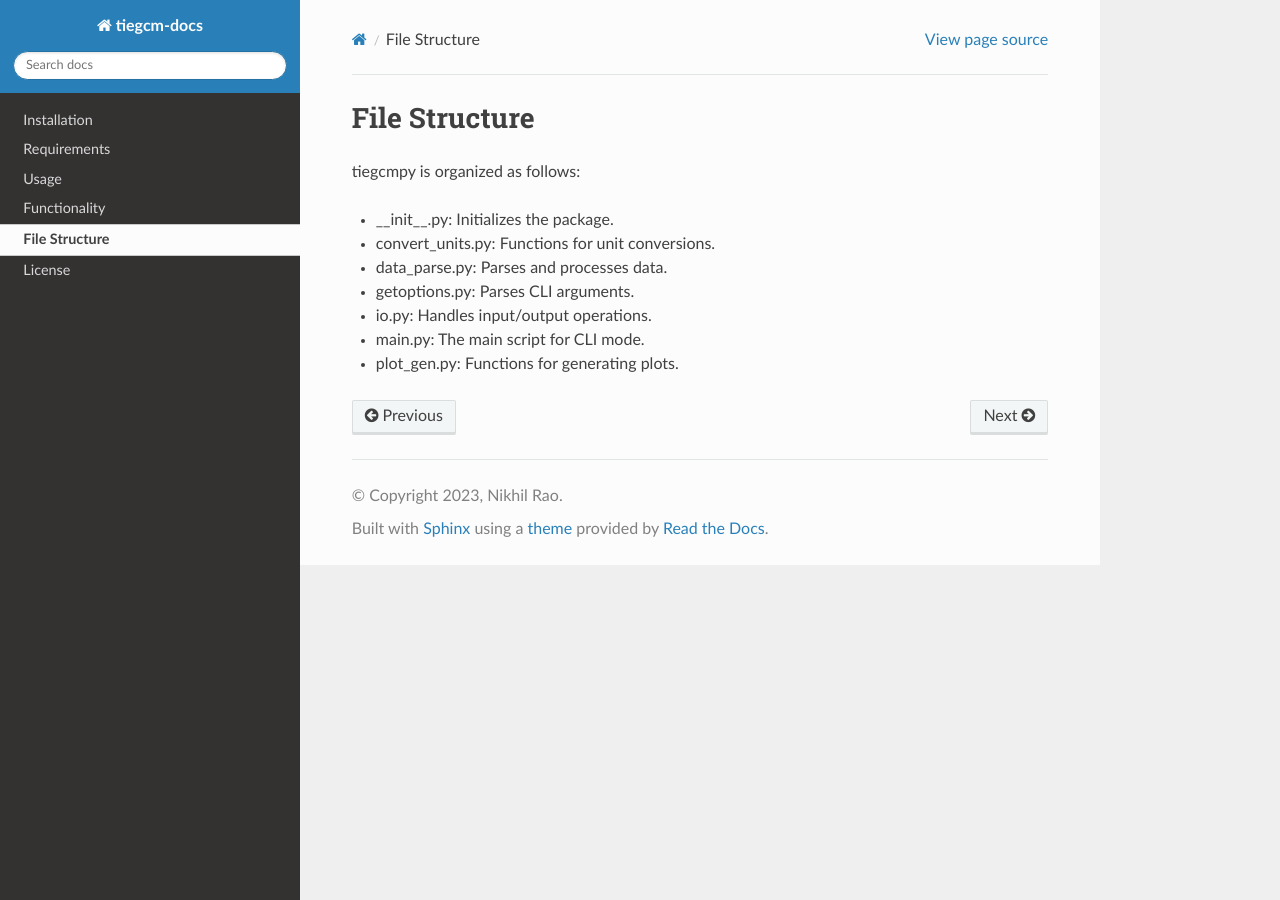
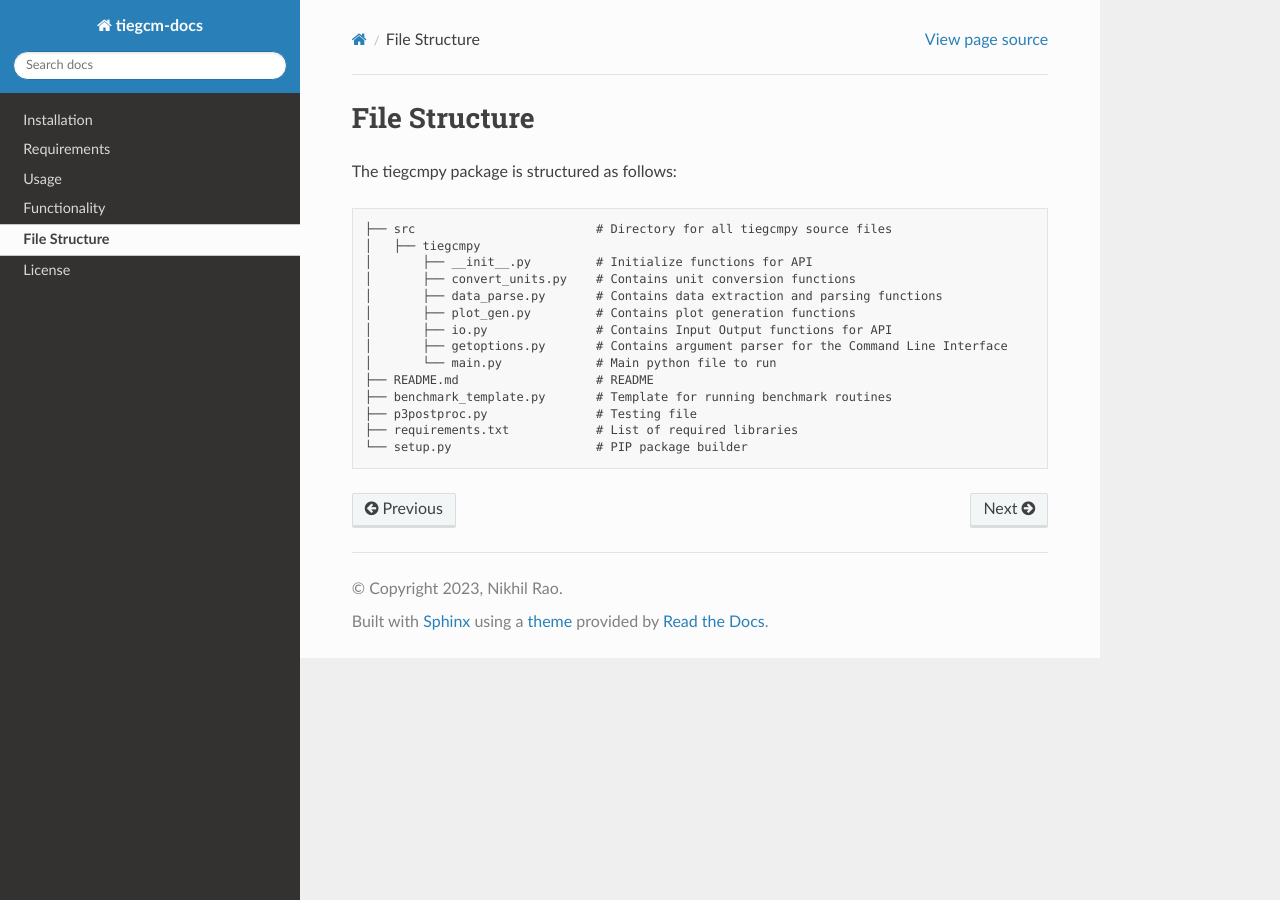
Before and after one commit to NCAR/tiegcm-docs, a Sphinx documentation site: the page built from docs/source/file_structure.rst, in a window 1280 px wide. Built offline with Sphinx 7.4.7 and the Read the Docs theme 2.0.0, drawn with Linux system fonts in a browser that asks for light colours.

Commit message:
Updated file structure

```diff
--- a/docs/source/file_structure.rst
+++ b/docs/source/file_structure.rst
@@ -1,12 +1,21 @@
 File Structure
 ==============
 
-tiegcmpy is organized as follows:
+The tiegcmpy package is structured as follows:
 
-- __init__.py: Initializes the package.
-- convert_units.py: Functions for unit conversions.
-- data_parse.py: Parses and processes data.
-- getoptions.py: Parses CLI arguments.
-- io.py: Handles input/output operations.
-- main.py: The main script for CLI mode.
-- plot_gen.py: Functions for generating plots.
+.. code-block:: none
+
+    ├── src                         # Directory for all tiegcmpy source files
+    │   ├── tiegcmpy
+    │       ├── __init__.py         # Initialize functions for API
+    │       ├── convert_units.py    # Contains unit conversion functions
+    │       ├── data_parse.py       # Contains data extraction and parsing functions
+    │       ├── plot_gen.py         # Contains plot generation functions
+    │       ├── io.py               # Contains Input Output functions for API
+    │       ├── getoptions.py       # Contains argument parser for the Command Line Interface
+    │       └── main.py             # Main python file to run
+    ├── README.md                   # README
+    ├── benchmark_template.py       # Template for running benchmark routines
+    ├── p3postproc.py               # Testing file
+    ├── requirements.txt            # List of required libraries
+    └── setup.py                    # PIP package builder
```
